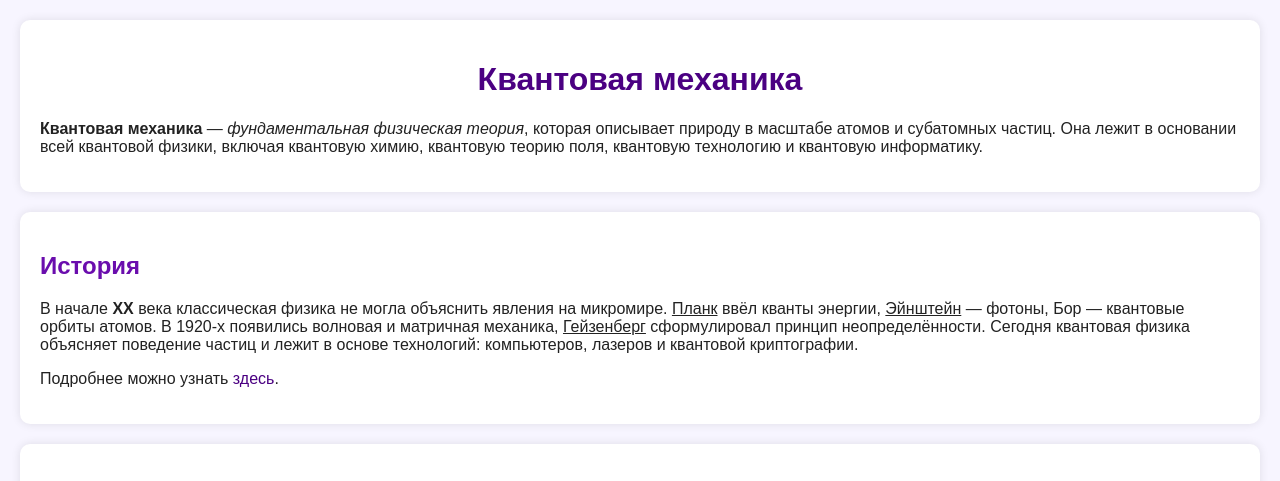
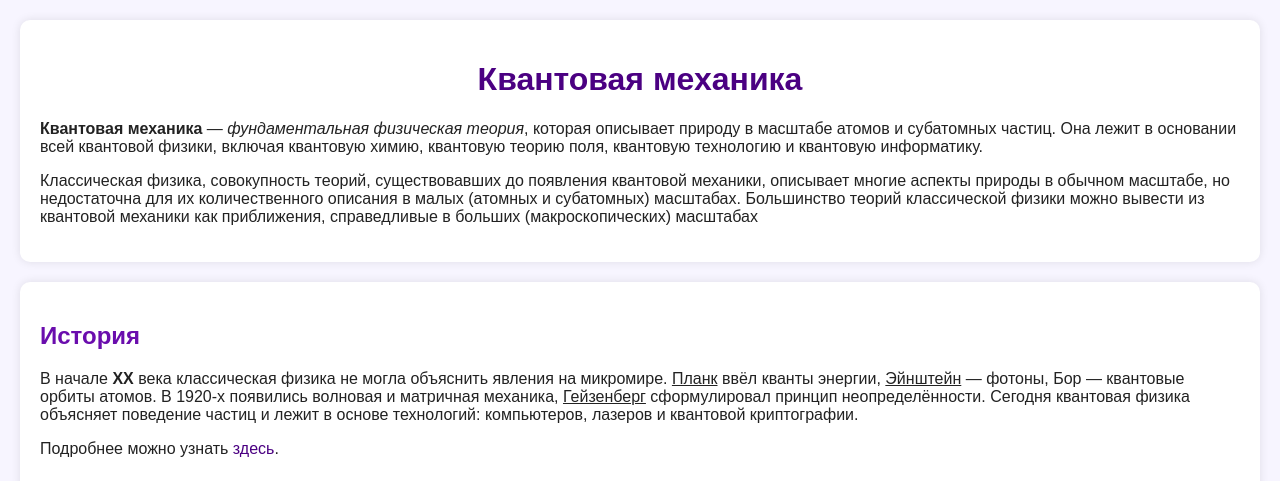
Before and after one commit to Esil77/Physic, a plain HTML site: page index.html in a window 1280 px wide. Shown: the top 481 px of the page. Drawn offline with Linux system fonts and the light colour scheme.

Commit message:
Update index.html

```diff
--- a/index.html
+++ b/index.html
@@ -28,6 +28,7 @@
   <div class="header">
     <h1>Квантовая механика</h1>
     <p><b>Квантовая мехaника</b> — <i>фундаментальная физическая теория</i>, которая описывает природу в масштабе атомов и субатомных частиц. Она лежит в основании всей квантовой физики, включая квантовую химию, квантовую теорию поля, квантовую технологию и квантовую информатику.</p>
+    <p>Классическая физика, совокупность теорий, существовавших до появления квантовой механики, описывает многие аспекты природы в обычном масштабе, но недостаточна для их количественного описания в малых (атомных и субатомных) масштабах. Большинство теорий классической физики можно вывести из квантовой механики как приближения, справедливые в больших (макроскопических) масштабах</p>
   </div>
 
   <div class="content">
```
